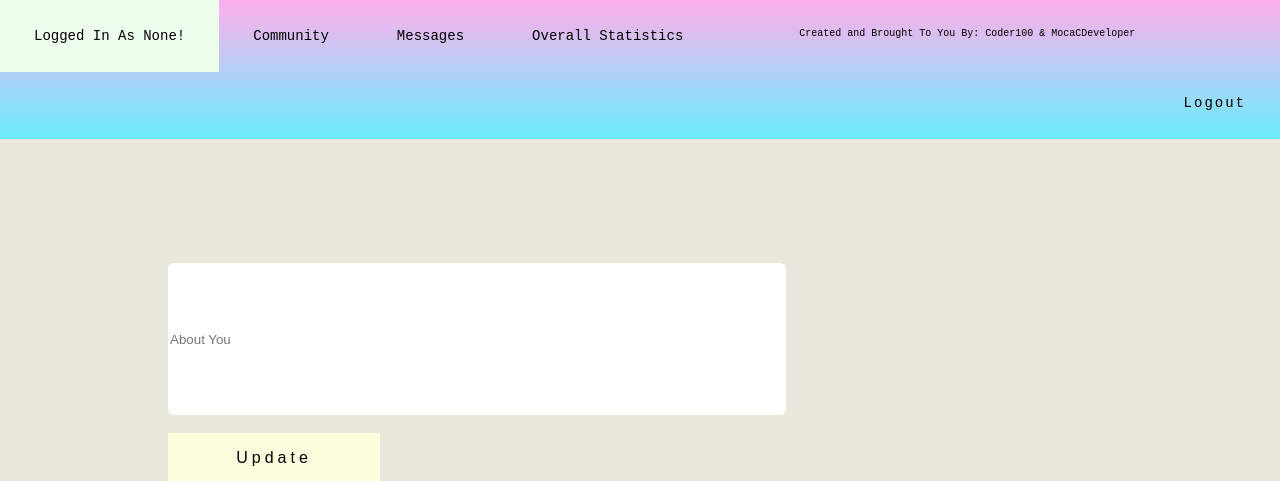
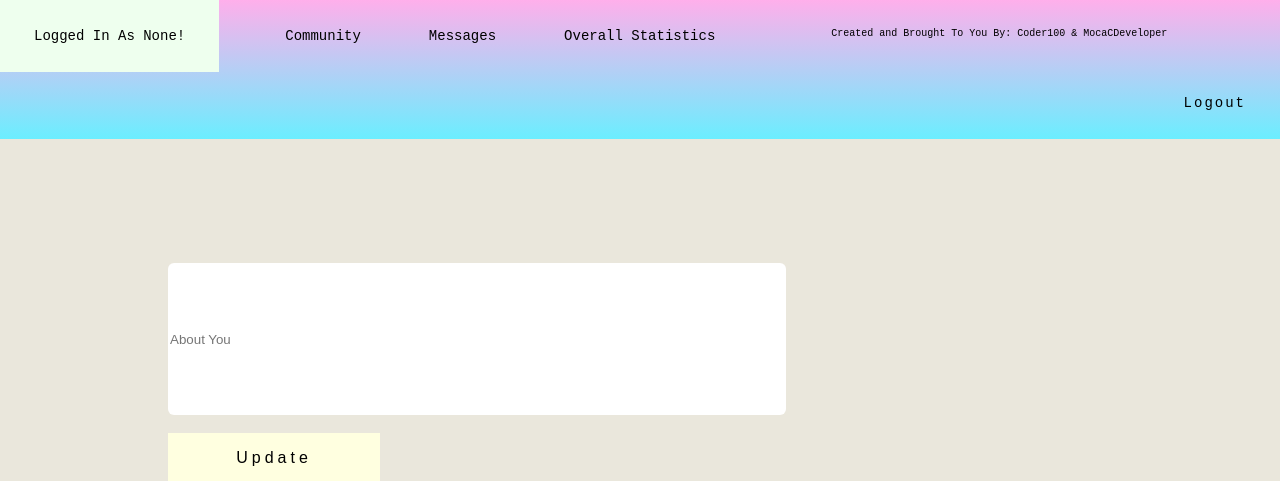
Before and after one commit to ARACADERISE/Election-Poll, a Flask app: page /update_about_you in a window 1280 px wide. Shown: the top 481 px of the page. Run offline with Flask 2, Linux system fonts and the light colour scheme.

Commit message:
Update index.css

```diff
--- a/static/index.css
+++ b/static/index.css
@@ -9,6 +9,9 @@ body {
 .update_about_you {
     margin-top: 24px;
     padding-top: 24px;
+}
+.move-right {
+    margin-left: 32px;
 }
 .note {
     height: 100px;
@@ -174,10 +177,10 @@ body {
 }
 ._Button:hover {
     transition: all 1s ease-out;
-    transition-timing-function: cubic-bezier(0.100, 0.03, 0.485, 0.22), ease;
+    /*transition-timing-function: cubic-bezier(0.100, 0.03, 0.485, 0.22), ease;
     transition-delay: 0.1s;
     transform: rotate(360deg);
-    opacity: 0.9;
+    opacity: 0.9;*/
     box-shadow: 1px 8px 10px 1px rgb(158, 155, 155);
     cursor: pointer;
 }
```
